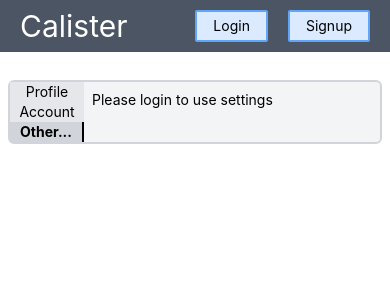
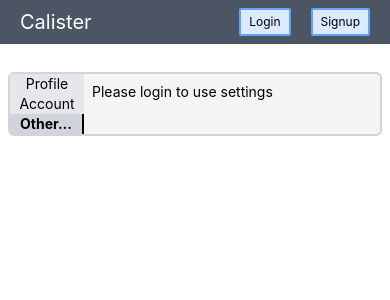
Before and after one commit to lukagabadze/calister, a React (Create React App) app: page /settings/other in a window 390 px wide. Shown: the top 300 px of the page. Built offline with nearby package versions, Linux system fonts and the light colour scheme; no server answers.

Commit message:
update tailwind config + added more smalle screen support

```diff
--- a/src/components/header/Header.js
+++ b/src/components/header/Header.js
@@ -7,7 +7,9 @@ function Header() {
   return (
     <header className="z-10 px-5 sticky top-0 lg:px-20 py-2 flex justify-between items-center space-x-4 bg-gray-600">
       <Link to="/">
-        <p className="text-white text-3xl sm:text-4xl md:text-5xl">Calister</p>
+        <p className="text-white text-xl xs:text-2xl sm:text-3xl md:text-5xl">
+          Calister
+        </p>
       </Link>
       <div className="w-5/12 text-white hidden sm:block">
         <UserSearch />
--- a/src/components/header/auth/Auth.js
+++ b/src/components/header/auth/Auth.js
@@ -25,7 +25,9 @@ function Auth() {
         </div>
       ) : (
         <div className="flex items-center space-x-3">
-          <p className="text-lg text-white">Hello, {user.username}</p>
+          <p className="text-sm  xs:text-lg text-white">
+            Hello, {user.username}
+          </p>
           <SettingsLink />
           <Logout />
         </div>
--- a/src/components/header/auth/AuthComponents.js
+++ b/src/components/header/auth/AuthComponents.js
@@ -5,7 +5,7 @@ export const Button = (props) => {
   return (
     <button
       className={
-        "border-2 hover:text-white bg-blue-100 hover:bg-blue-400 focus:outline-none  duration-100 rounded-sm px-4 py-1 " +
+        "text-xs px-2 xs:text-base xs:px-3 py-1 border-2 hover:text-white bg-blue-100 hover:bg-blue-400 focus:outline-none  duration-100 rounded-sm " +
         (props.active ? "bg-blue-400 border-black" : "border-blue-400")
       }
       onClick={props.onClickHandler}
@@ -29,7 +29,7 @@ export const Input = (props) => {
 
 export const Card = (props) => {
   return (
-    <div className="absolute right-5 z-10 flex flex-col justify-start space-y-2 p-2 my-2 border-4 border-blue-400 bg-gray-100 shadow-lg">
+    <div className="absolute right-0 w-full xxs:right-5 xxs:w-80 z-10 flex flex-col justify-start space-y-2 p-2 my-2 border-4 border-blue-400 bg-gray-100 shadow-lg">
       {props.children}
     </div>
   );
@@ -48,7 +48,7 @@ export function SettingsLink() {
         fill="none"
         viewBox="0 0 24 24"
         stroke="white"
-        className="w-9 h-9 hover:fill-current hover:text-gray-300"
+        className="w-6 xs:w-8 hover:fill-current hover:text-gray-300"
       >
         <path
           strokeLinecap="round"
--- a/tailwind.config.js
+++ b/tailwind.config.js
@@ -2,6 +2,14 @@ module.exports = {
   purge: ["./src/**/*.{js,jsx,ts,tsx}", "./public/index.html"],
   darkMode: false, // or 'media' or 'class'
   theme: {
+    screens: {
+      xxs: "350px",
+      xs: "450px",
+      sm: "640px",
+      md: "768px",
+      lg: "1024px",
+      xl: "1280px",
+    },
     extend: {
       transitionProperty: {
         height: "height",
```
